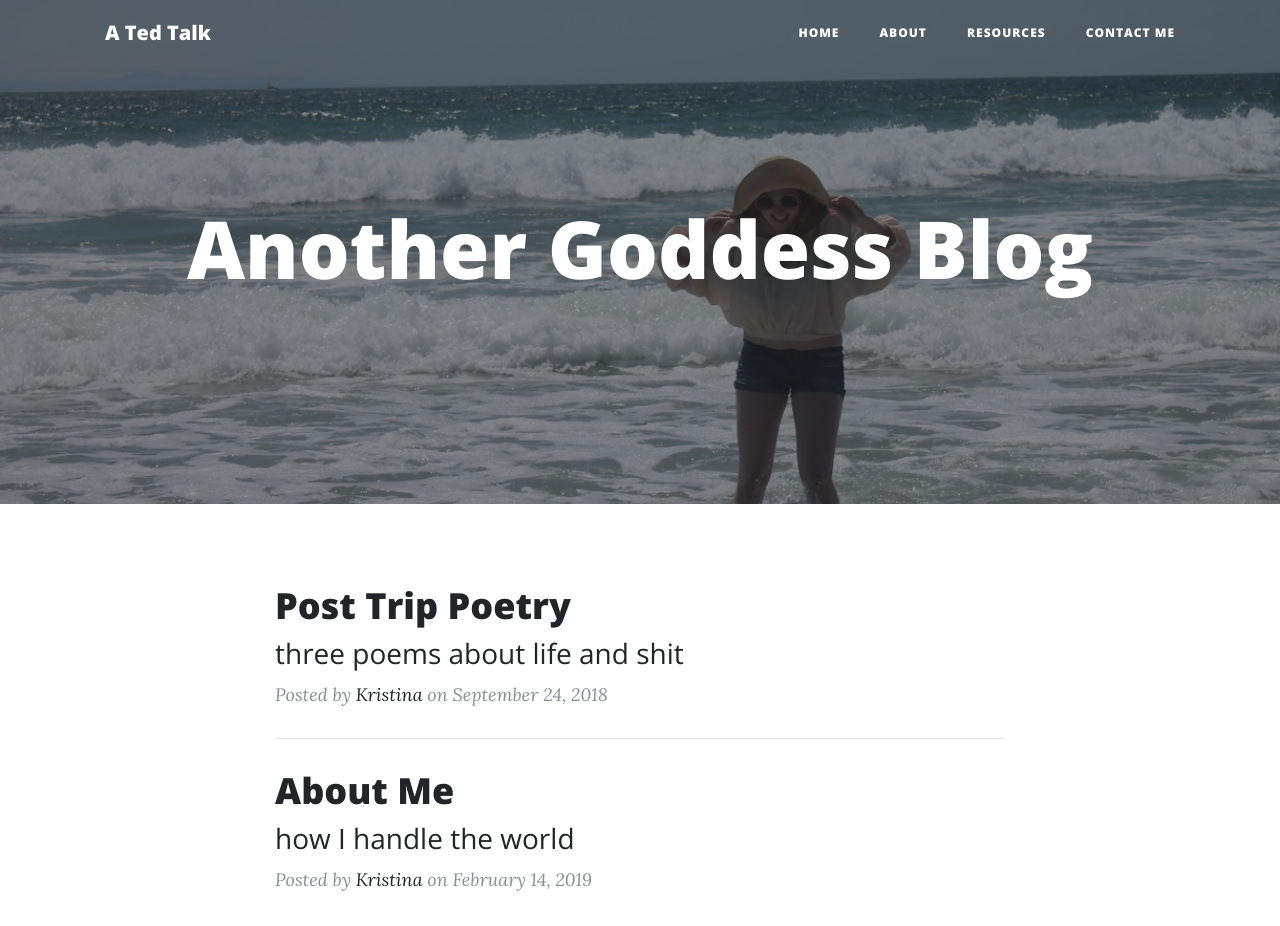
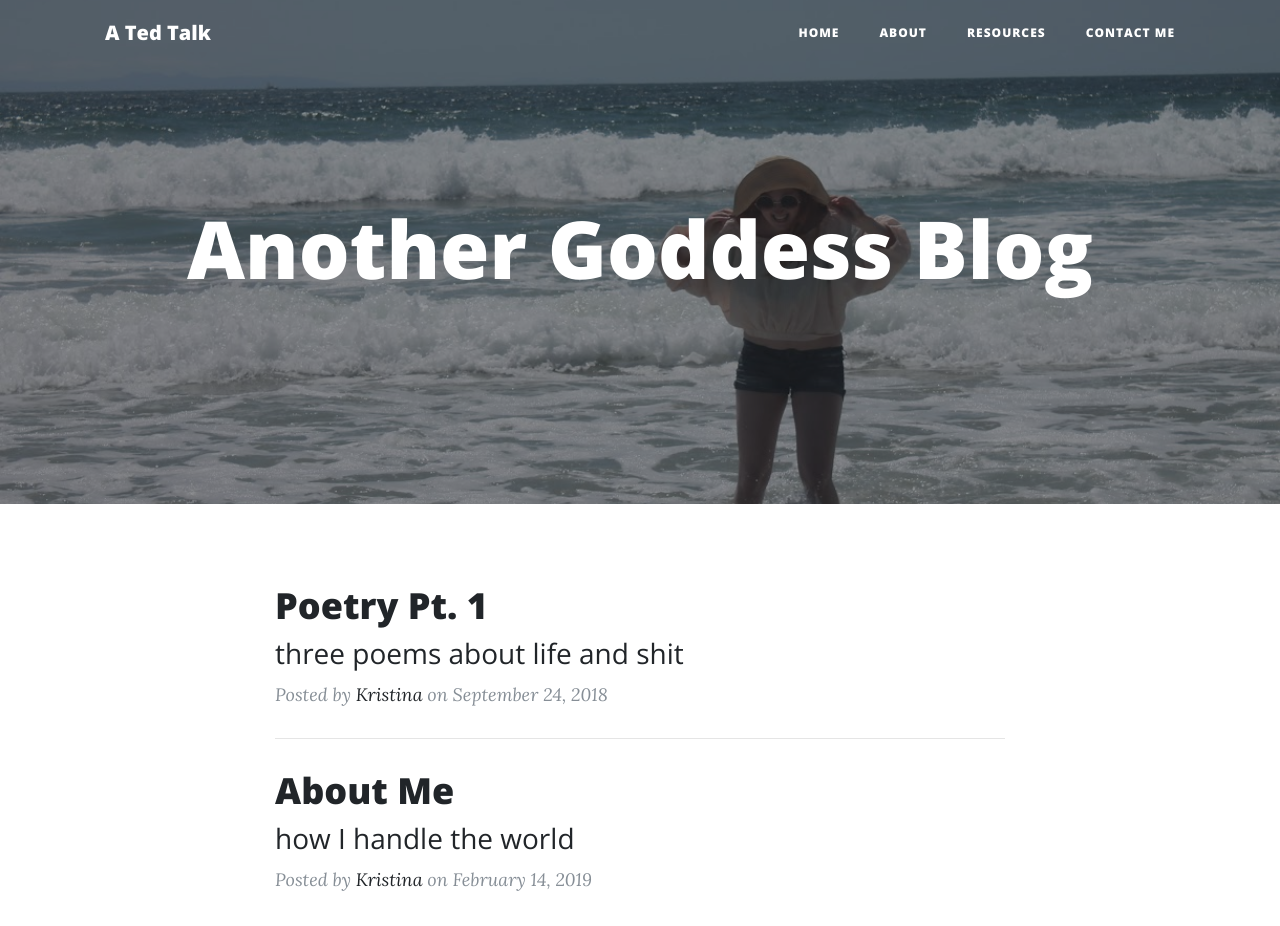
Before and after one commit to klaue/anothergoddessblog, a website: page index.html in a window 1280 px wide. Shown: the top 926 px of the page. Drawn offline with nearby package versions, Linux system fonts and the light colour scheme.

Commit message:
no tripps

```diff
--- a/index.html
+++ b/index.html
@@ -79,7 +79,7 @@
           <div class="post-preview">
             <a href="poem.html">
               <h2 class="post-title">
-                Post Trip Poetry
+                Poetry Pt. 1
               </h2>
               <h3 class="post-subtitle">
                 three poems about life and shit
```
